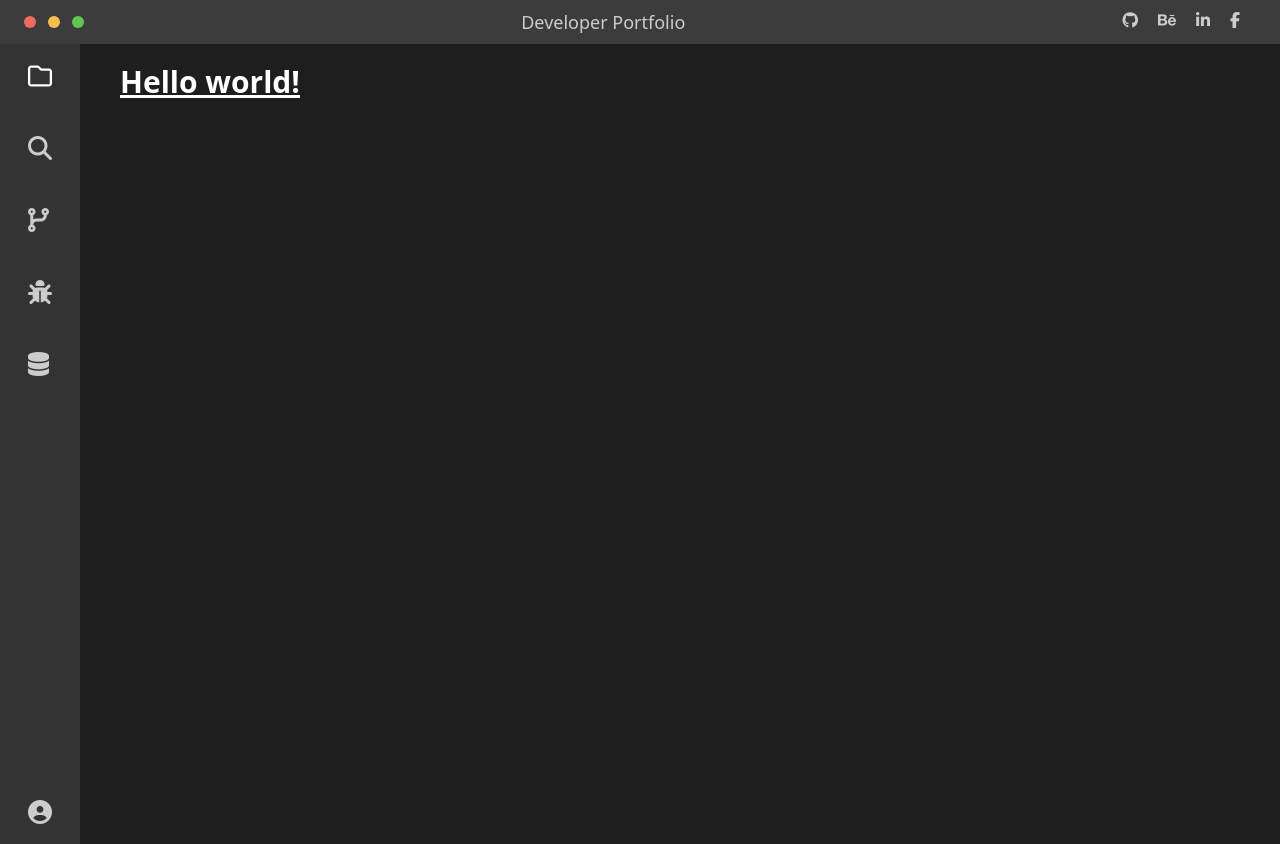
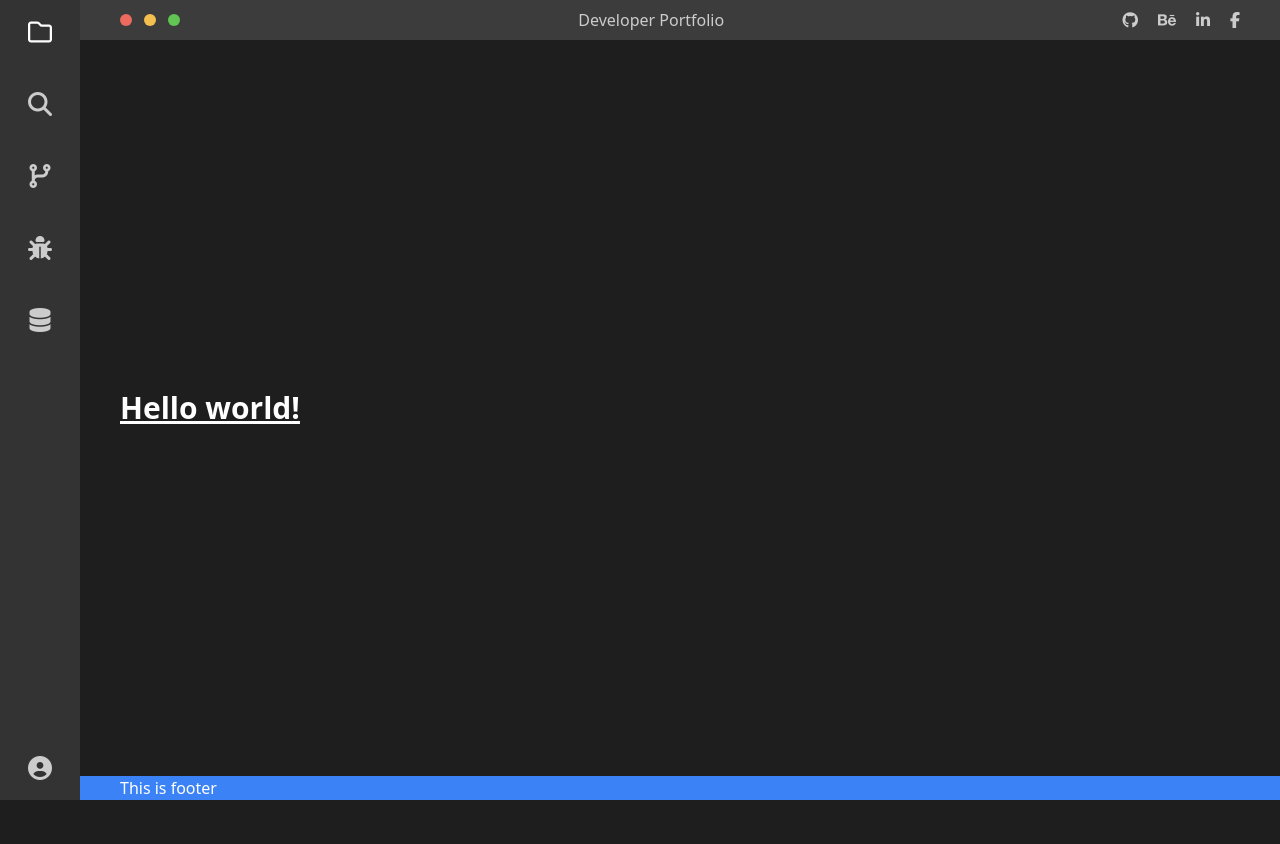
Before and after one commit to 199ocero/Developer-Portfolio, a Nuxt app: page / in a window 1280 px wide. After the commit the page ends 800 px from the top, so only its background shows below. Built offline with nearby package versions, Linux system fonts and the light colour scheme.

Commit message:
👨‍🔧 minor updates

```diff
--- /dev/null
+++ b/components/Footer.vue
@@ -0,0 +1,5 @@
+<template>
+  <div class="bg-blue-500 px-10">
+    <p>This is footer</p>
+  </div>
+</template>
--- a/components/Navigation.vue
+++ b/components/Navigation.vue
@@ -1,5 +1,5 @@
 <template>
-  <nav class="bg-iridium py-2 flex flex-row justify-between pl-6 pr-10">
+  <nav class="bg-iridium py-2 flex flex-row justify-between px-10">
     <div class="flex flex-row space-x-3 items-center">
       <div class="w-3 h-3 rounded-full bg-mac-red"></div>
       <div class="w-3 h-3 rounded-full bg-mac-yellow"></div>
@@ -7,7 +7,7 @@
     </div>
 
     <!-- Change it the title of your website -->
-    <p class="text-light-gray text-lg">Developer Portfolio</p>
+    <p class="text-light-gray text-base">Developer Portfolio</p>
 
     <div class="flex flex-row space-x-5 text-light-gray">
       <!-- You can add your social accounts here -->
--- a/components/Sidebar.vue
+++ b/components/Sidebar.vue
@@ -2,7 +2,7 @@
   <div
     class="bg-dune w-12 px-10 py-5 items-center flex flex-col justify-between text-2xl text-light-gray"
   >
-    <div class="flex flex-col space-y-12">
+    <div class="flex flex-col space-y-12 items-center">
       <i class="fa-regular fa-folder text-white"></i>
       <i class="fa-solid fa-magnifying-glass"></i>
       <i class="fa-solid fa-code-branch"></i>
--- a/layouts/default.vue
+++ b/layouts/default.vue
@@ -1,9 +1,11 @@
 <template>
-  <div>
-    <Navigation />
-    <div class="flex flex-row space-x-5 min-h-screen">
-      <Sidebar />
+  <div class="flex min-h-screen">
+    <Sidebar />
+
+    <div class="flex flex-1 flex-col justify-between">
+      <Navigation />
       <Nuxt />
+      <Footer />
     </div>
   </div>
 </template>
--- a/pages/index.vue
+++ b/pages/index.vue
@@ -1,5 +1,5 @@
 <template>
-  <div class="p-5">
+  <div class="px-10">
     <h1 class="text-3xl font-bold underline">Hello world!</h1>
   </div>
 </template>
```
